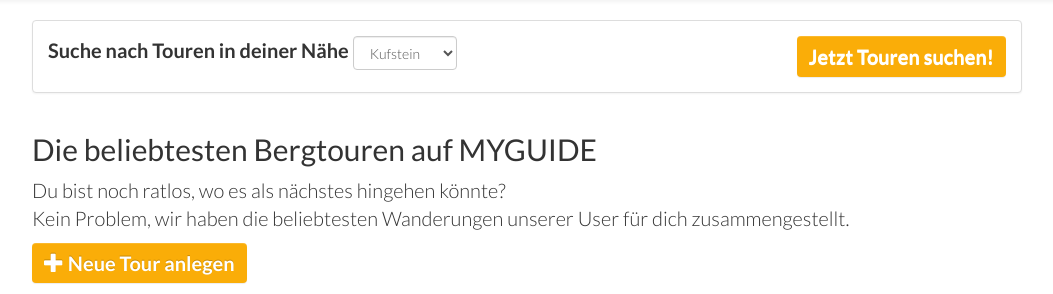
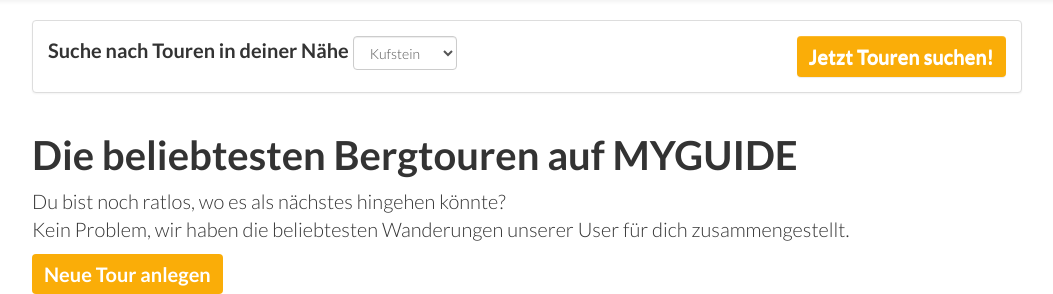
Before and after one commit to WeilbuchnerGeorg/suit-your-route, a PHP site: the page made by includes/views/index.php in a window 1280 px wide. Shown: the part 52-346 px from the top of the page, without its empty margins (113-1166 px from the left). Run offline with PHP 8.4, Linux system fonts and the light colour scheme; the template is opened without the code that fills it, so the values that code supplies are empty; grey boxes labelled with a size stand in for pictures from a placeholder-image service; some libraries are stand-ins or nearby versions.

Commit message:
designanpassung

```diff
--- a/includes/views/index.php
+++ b/includes/views/index.php
@@ -29,9 +29,9 @@
 
         <div class="row">
             <div class="col-sm-12">
-                <h2>Die beliebtesten Bergtouren auf MYGUIDE</h2>
+                <h1>Die beliebtesten Bergtouren auf MYGUIDE</h1>
                 <p>Du bist noch ratlos, wo es als nächstes hingehen könnte?<br />Kein Problem, wir haben die beliebtesten Wanderungen unserer User für dich zusammengestellt.</p>
-                <button class="btn btn-primary" data-toggle="modal" data-target="#editModal"><i class="glyphicon glyphicon-plus"></i> Neue Tour anlegen</button>
+                <button class="btn" data-toggle="modal" data-target="#editModal">Neue Tour anlegen</button>
             </div>
         </div>
 
```
